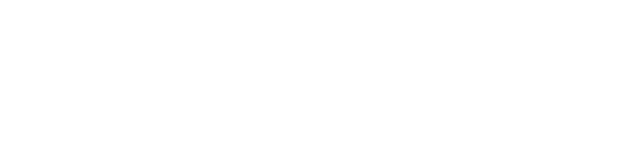
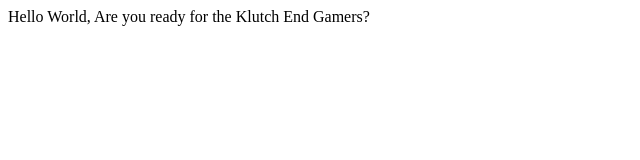
Before and after one commit to nancek00/klutchendgamers, a website built with Parcel: page index.html in a window 1280 px wide. Shown: the whole page, without its empty margins (0-640 px from the left). Built offline with nearby package versions, Linux system fonts and the light colour scheme.

Commit message:
Added Some Text

```diff
--- a/index.html
+++ b/index.html
@@ -4,6 +4,7 @@
     </head>
     <body>
 
+        Hello World, Are you ready for the Klutch End Gamers?
 
         <script src=app.ts></script>
     </body>
--- a/package.json
+++ b/package.json
@@ -5,6 +5,7 @@
   "main": "index.js",
   "scripts": {
     "test": "echo \"Error: no test specified\" && exit 1",
+    "watch-js": "parcel npm index.html dist/",
     "build-js": "parcel build index.html dist/"
   },
   "repository": {
```
